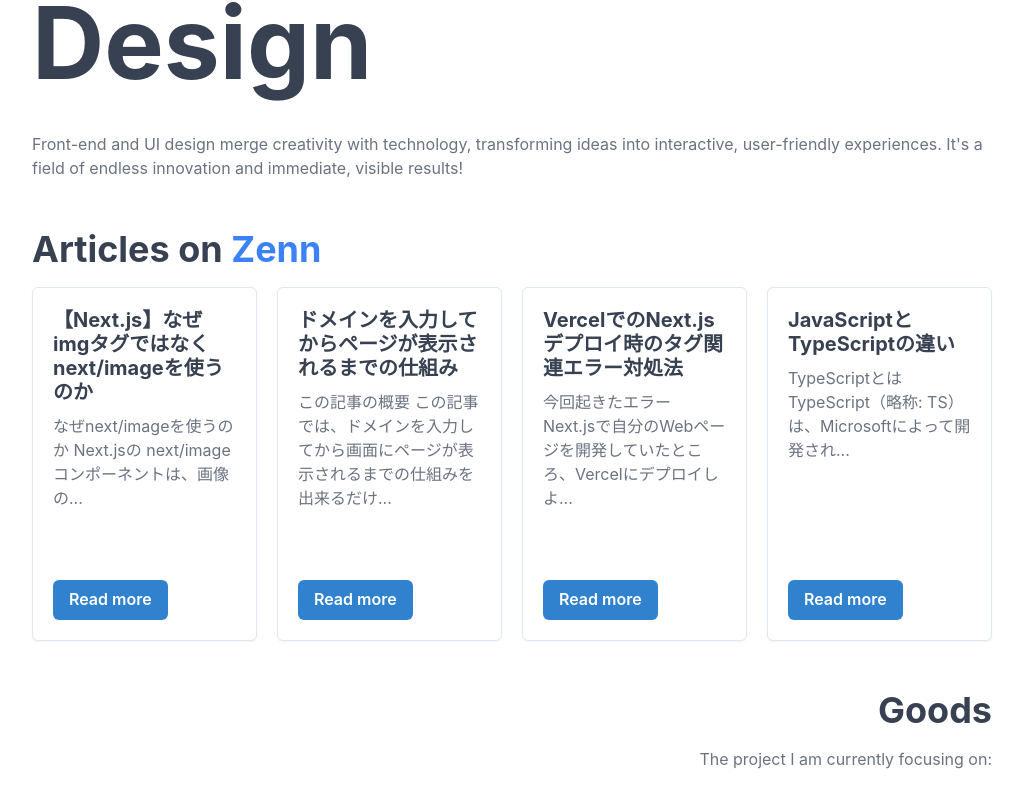
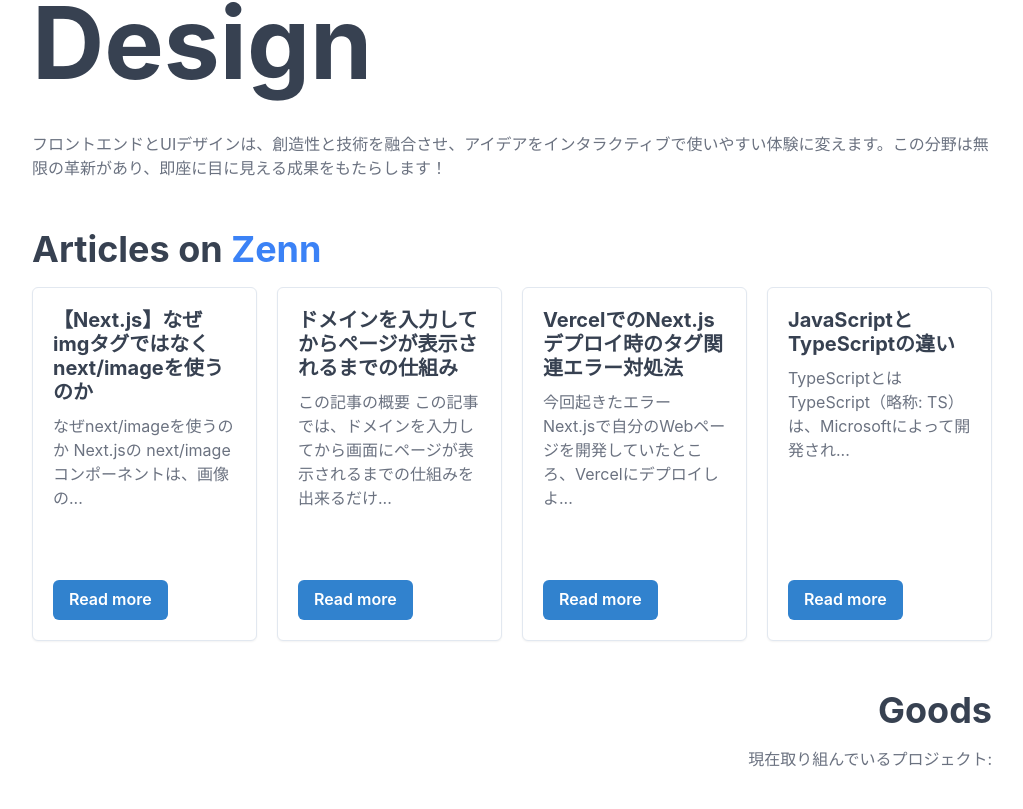
Before and after one commit to dev8-db/dev8-app, a Next.js app: page / in a window 1280 px wide. Shown: the part 271-1080 px from the top of the page, without its empty margins (128-1151 px from the left). Built offline with nearby package versions, Linux system fonts and the light colour scheme.

Commit message:
Update Japanese

```diff
--- a/src/components/Articles.js
+++ b/src/components/Articles.js
@@ -32,7 +32,7 @@
                 direction="column"
                 variant='outline'
                 shadow="sm"
-                className="w-[100%] md:w-[33.3%] overflow-hidden"
+                className="w-[100%] md:w-[1/4] overflow-hidden"
             >
                 <CardBody>
                 <Heading size='md' className='text-gray-700'>{article.title}</Heading>
--- a/src/pages/index.js
+++ b/src/pages/index.js
@@ -14,7 +14,7 @@
       <VStack className='mb-10'>
         <Heading lineHeight="tall" fontSize={{base: "50", sm: "100"}} className='text-gray-700 w-[90%] md:w-[75%]'><span className='text-green-500'>Front-end</span> And UI Design</Heading>
         <Text className='text-gray-500 w-[90%] md:w-[75%]'>
-          Front-end and UI design merge creativity with technology, transforming ideas into interactive, user-friendly experiences. It's a field of endless innovation and immediate, visible results!
+        フロントエンドとUIデザインは、創造性と技術を融合させ、アイデアをインタラクティブで使いやすい体験に変えます。この分野は無限の革新があり、即座に目に見える成果をもたらします！
         </Text>
       </VStack>
       <VStack className='mb-10' textAlign="left">
@@ -23,7 +23,7 @@
       </VStack>
       <VStack className='mb-10' textAlign="right">
         <Heading lineHeight="tall" className='text-gray-700 w-[90%] md:w-[75%]'>Goods</Heading>
-        <Text className='text-gray-500 w-[90%] md:w-[75%]'>The project I am currently focusing on:</Text>
+        <Text className='text-gray-500 w-[90%] md:w-[75%]'>現在取り組んでいるプロジェクト:</Text>
       </VStack>
       <Goods />
     </div>
```
